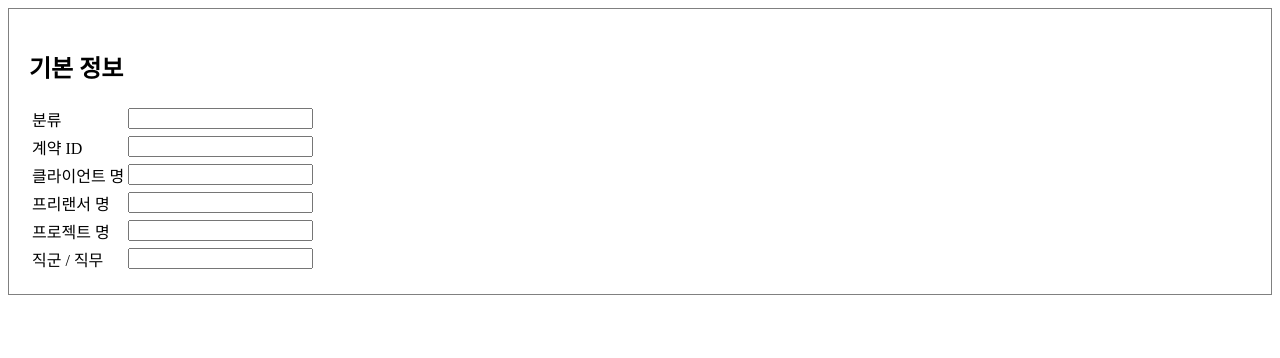
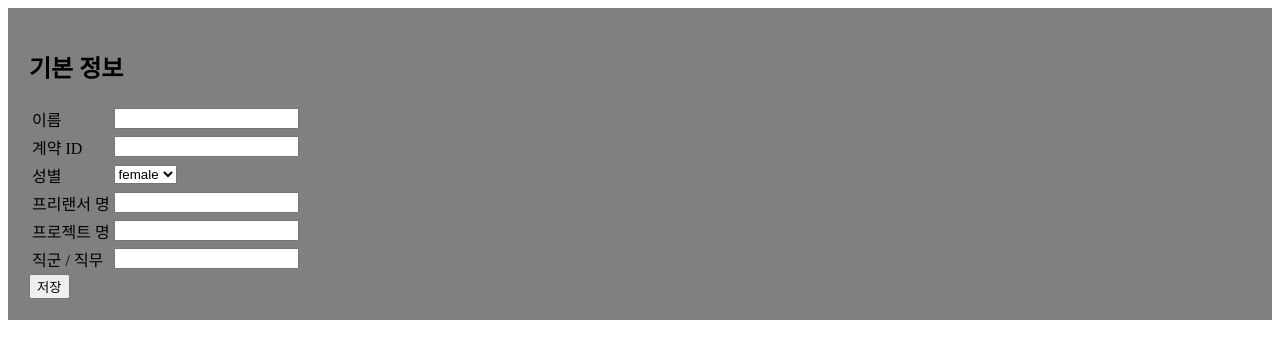
Before and after one commit to yangSangHoon/react-hook-form-scaffoling, a React (Vite) app: page /match/1 in a window 1280 px wide. Shown: the top 358 px of the page. Built offline with nearby package versions, Linux system fonts and the light colour scheme.

Commit message:
1. basic

```diff
--- a/src/pages/match/MatchDetail.tsx
+++ b/src/pages/match/MatchDetail.tsx
@@ -1,32 +1,60 @@
 import { RouteComponentProps } from 'react-router';
 import MatchDetailStyle from './MatchDetailStyle';
+import { useForm } from 'react-hook-form';
 
 interface Params {
     id: string;
 }
 
+interface DefaultInfo {
+    id: string;
+    contractId: string;
+    gender: boolean;
+}
+
 const MatchDetail: React.VFC<RouteComponentProps<Params>> = ({ match }) => {
+    const {
+        register,
+        handleSubmit,
+        watch,
+        formState: { errors }
+    } = useForm();
+
+    const onSubmit = (data: DefaultInfo) => console.log(data);
+
+    /*
+        name  마다 리랜더링
+    */
+    const name = watch('name');
+    console.log(name);
+
     return (
         <article css={MatchDetailStyle}>
             <h1>기본 정보</h1>
+            <form onSubmit={handleSubmit(onSubmit)}>
                 <table>
                     <tbody>
                         <tr>
-                        <td>분류</td>
+                            <td>이름</td>
                             <td>
-                            <input type="text"></input>
+                                <input type="text" {...register('name')}></input>
                             </td>
                         </tr>
                         <tr>
                             <td>계약 ID</td>
                             <td>
-                            <input type="text"></input>
+                                <input type="text" {...register('contractId', { required: true })}></input>
+                                {errors.contractId && <div className="error">계약 ID는 필수 값입니다.</div>}
                             </td>
                         </tr>
                         <tr>
-                        <td>클라이언트 명</td>
+                            <td>성별</td>
                             <td>
-                            <input type="text"></input>
+                                <select {...register('gender')}>
+                                    <option value="female">female</option>
+                                    <option value="male">male</option>
+                                    <option value="other">other</option>
+                                </select>
                             </td>
                         </tr>
                         <tr>
@@ -49,6 +77,8 @@ const MatchDetail: React.VFC<RouteComponentProps<Params>> = ({ match }) => {
                         </tr>
                     </tbody>
                 </table>
+                <button type="submit">저장</button>
+            </form>
         </article>
     );
 };
--- a/src/pages/match/MatchDetailStyle.ts
+++ b/src/pages/match/MatchDetailStyle.ts
@@ -1,8 +1,13 @@
-import { css } from '@emotion/react';
+import { css, jsx } from '@emotion/react';
 
 const MatchDetailStyle = css`
     border: 1px solid gray;
     padding: 20px;
+
+    background-color: gray;
+    & .error {
+        color: red;
+    }
 `;
 
 export default MatchDetailStyle;
```
Also changed, not shown: package.json (+17 -0 lines), 2 other files (tests, documents, lock files or other folders). Lines whose indentation alone changed are shown as unchanged.
